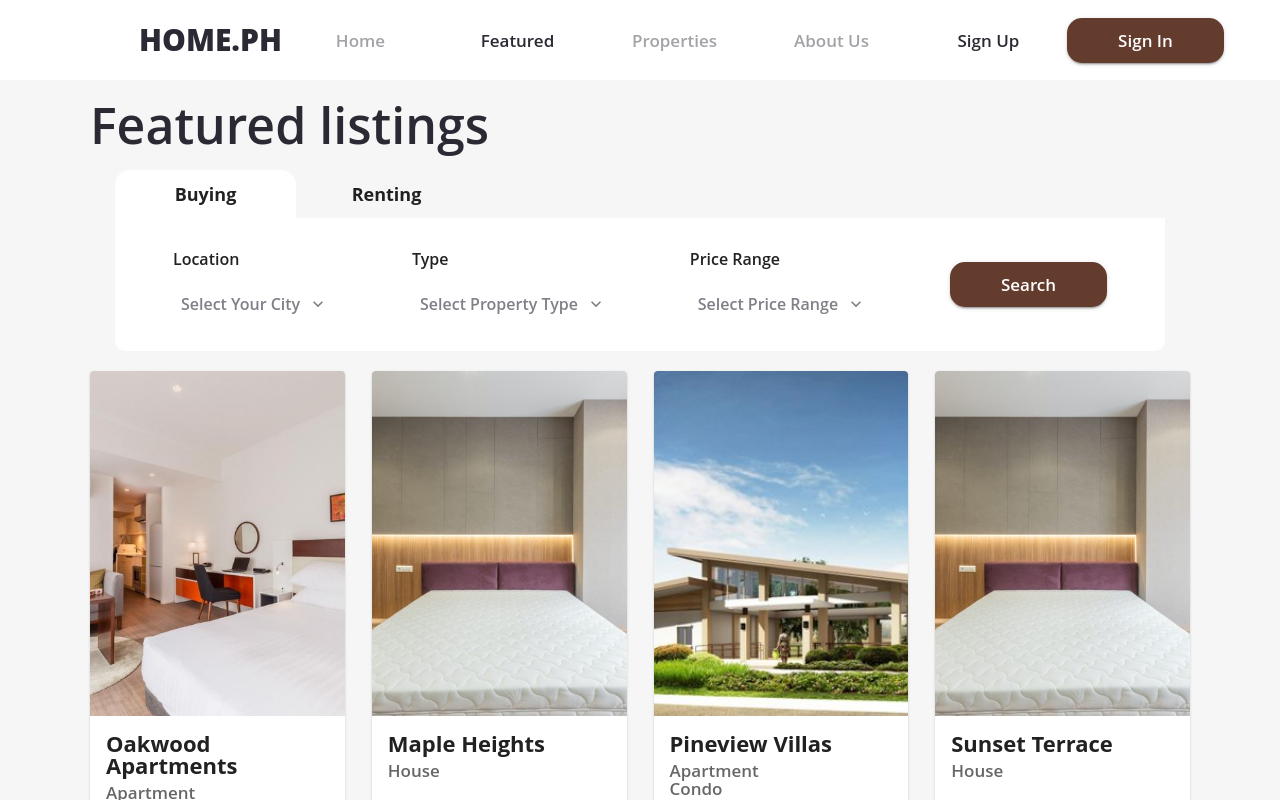
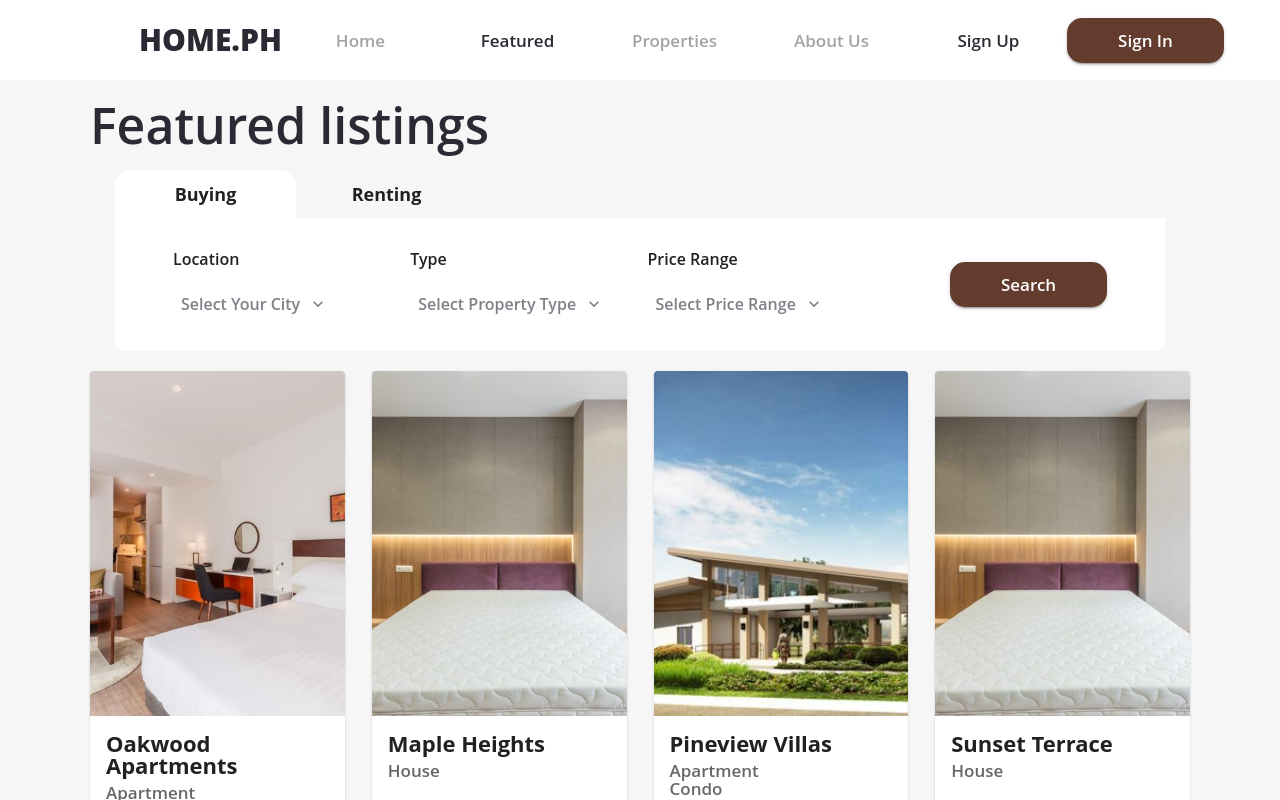
Before and after one commit to JayCabasag/home-ph, a Next.js app: page /featured in a window 1280 px wide. Shown: the top 800 px of the page. Built offline with nearby package versions, Linux system fonts and the light colour scheme.

Commit message:
Added changes for search

```diff
--- a/src/components/search/SearchFilters.tsx
+++ b/src/components/search/SearchFilters.tsx
@@ -1,4 +1,4 @@
-import * as React from 'react';
+import React, {useState } from 'react';
 import Box from '@mui/material/Box';
 import Popper, { PopperPlacementType } from '@mui/material/Popper';
 import KeyboardArrowDownIcon from '@mui/icons-material/KeyboardArrowDown';
@@ -14,9 +14,10 @@ interface SearchFiltersProps {
 }
 
 export default function SearchFilters({ label, filters }: SearchFiltersProps ) {
-  const [anchorEl, setAnchorEl] = React.useState<HTMLButtonElement | null>(null);
-  const [open, setOpen] = React.useState(false);
-  const [placement, setPlacement] = React.useState<PopperPlacementType>();
+  const [anchorEl, setAnchorEl] = useState<HTMLButtonElement | null>(null);
+  const [open, setOpen] = useState(false);
+  const [placement, setPlacement] = useState<PopperPlacementType>();
+  const [selectedValue, setSelectedValue] = useState<string>(label)
 
   const handleClick =
     (newPlacement: PopperPlacementType) =>
@@ -26,8 +27,13 @@ export default function SearchFilters({ label, filters }: SearchFiltersProps ) {
       setPlacement(newPlacement);
     };
 
+  const handleSelectedValue = (value: string) => {
+    setSelectedValue(value)
+    setOpen(false)
+  }
+
   return (
-    <Box sx={{ zIndex: 9 }}>
+    <Box sx={{ zIndex: 9}}>
       <ClickAwayListener onClickAway={() => setOpen(false)}>
       <Box>
         <Popper open={open} anchorEl={anchorEl} placement={placement} transition disablePortal sx={{ zIndex: 9 }}>
@@ -36,15 +42,14 @@ export default function SearchFilters({ label, filters }: SearchFiltersProps ) {
               <Paper>
                 <List sx={{ backgroundColor: '#FFFFFF' }}>
                 {filters.map((filter, index) => {
-                  return <ListItem key={index} sx={{ fontWeight: 600, cursor: 'pointer', fontSize: { xs: '13px', sm: '13px', md: '16px', lg: '16px'} }}>{filter}</ListItem>
+                  return <ListItem onClick={() => handleSelectedValue(filter as string)} key={index} sx={{ fontWeight: 600, cursor: 'pointer', fontSize: { xs: '13px', sm: '13px', md: '16px', lg: '16px'} }}>{filter}</ListItem>
                 })}
                 </List>
               </Paper>
             </Fade>
           )}
         </Popper>
-        <Grid container justifyContent="center">
-          <Grid item>
+        <Box>
             <Button
                     variant='text'
                     onClick={handleClick('bottom-start')}
@@ -59,9 +64,8 @@ export default function SearchFilters({ label, filters }: SearchFiltersProps ) {
                       marginTop: '17px',
                       color: '#817F87',
                       textTransform: 'capitalize'
-                  }}>{label}</Button>
-          </Grid>
-        </Grid>
+                  }}>{selectedValue}</Button>
+          </Box>
       </Box>
       </ClickAwayListener>
     </Box>
--- a/src/components/search/Searcher.tsx
+++ b/src/components/search/Searcher.tsx
@@ -76,7 +76,7 @@ const Searcher = () => {
             borderBottomLeftRadius: { xs: '0', sm: '0', md: '10px', lg: '10px' },
             marginBott: { xs: '10px', sm: '10px', md: '0px', lg: '0px' },
         }}>
-            <Box>
+            <Box sx={{ width: '100%' }}>
                 <Typography sx={{
                     fontFamily: 'Inter',
                     fontSize: { xs: '13px', sm: '13px', md: '16px', lg: '16px'},
@@ -88,7 +88,7 @@ const Searcher = () => {
                 }}>Location</Typography>
                 <SearchFilters label='Select your city' filters={['Taguig', 'Muntinlupa', 'Metro Manila', 'Batangas']}/>
             </Box>
-            <Box>
+            <Box sx={{ width: '100%' }}>
                 <Typography sx={{
                     fontFamily: 'Inter',
                     fontSize: { xs: '13px', sm: '13px', md: '16px', lg: '16px'},
@@ -100,7 +100,7 @@ const Searcher = () => {
                 }}>Type</Typography>
                  <SearchFilters label='Select property type' filters={['Apartment', 'Condo']}/>
             </Box>
-            <Box>
+            <Box sx={{ width: '100%' }}>
                 <Typography sx={{
                     fontFamily: 'Inter',
                     fontSize: { xs: '13px', sm: '13px', md: '16px', lg: '16px'},
@@ -112,6 +112,7 @@ const Searcher = () => {
                 }}>Price Range</Typography>
                 <SearchFilters label='Select price range' filters={['below 500,000', '500,000 - 1,000,000', '1,000,000 up']}/>
             </Box>
+            <Box sx={{ width: '100%', display: 'flex', justifyContent: {xs: 'center', sm: 'center', md: 'flex-end', ld: 'flex-end'} }}>
             <Button
                 variant='contained'
                 sx={{
@@ -123,13 +124,15 @@ const Searcher = () => {
                     lineHeight: '25px',
                     textAlign: 'left',
                     width: { xs: '100#', sm: '100%', md: '95px', lg: '157px' },
-                    height: { xs: '40px', sm: '40px', md: '45px' },
+                    height: { xs: '40px', sm: '40px', md: '45px', lg: '45px' },
                     minWidth: 'max-content',
-                    borderRadius: '15px'
+                    borderRadius: '15px',
+                    paddingX: { xs: '40px', sm: '40px', md: '0px', lg: '0px' },
                 }}
                 >
                 Search
                 </Button>
+            </Box>
         </Stack>
 
     </Box>
```
